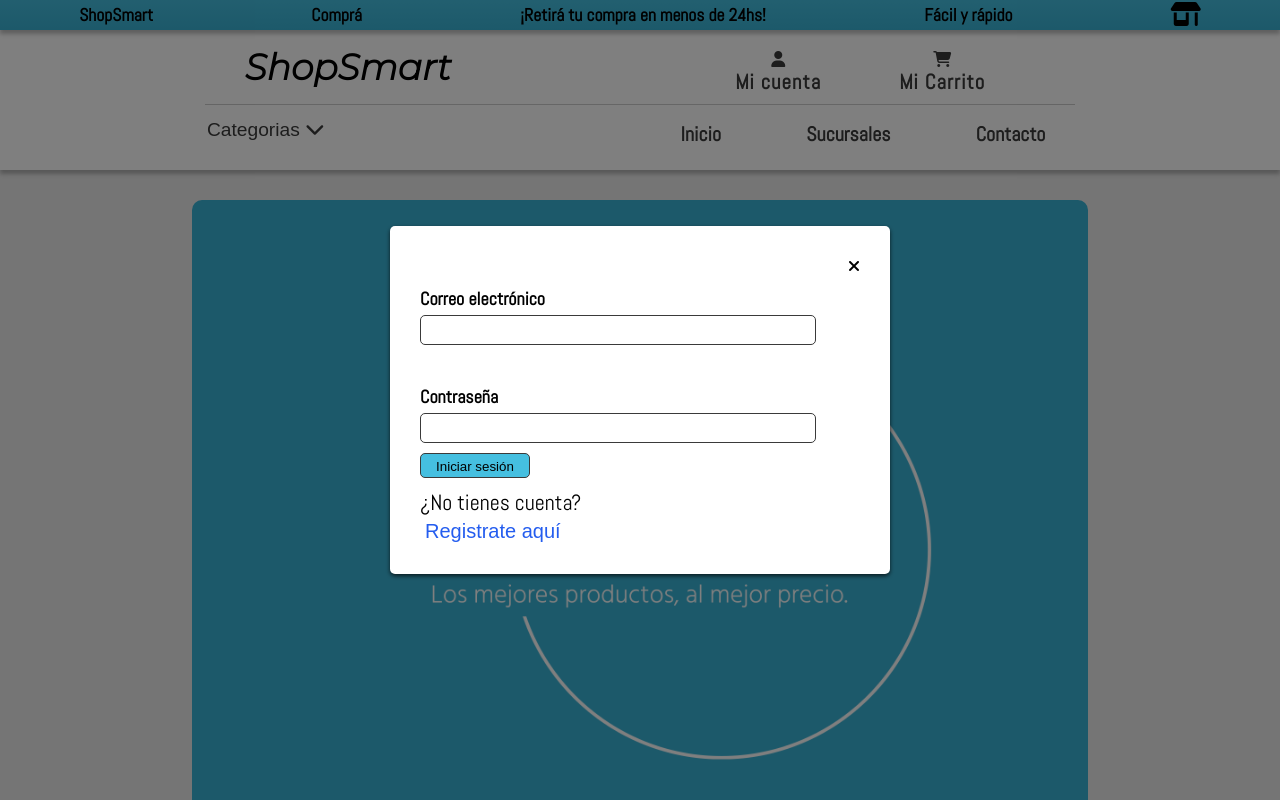
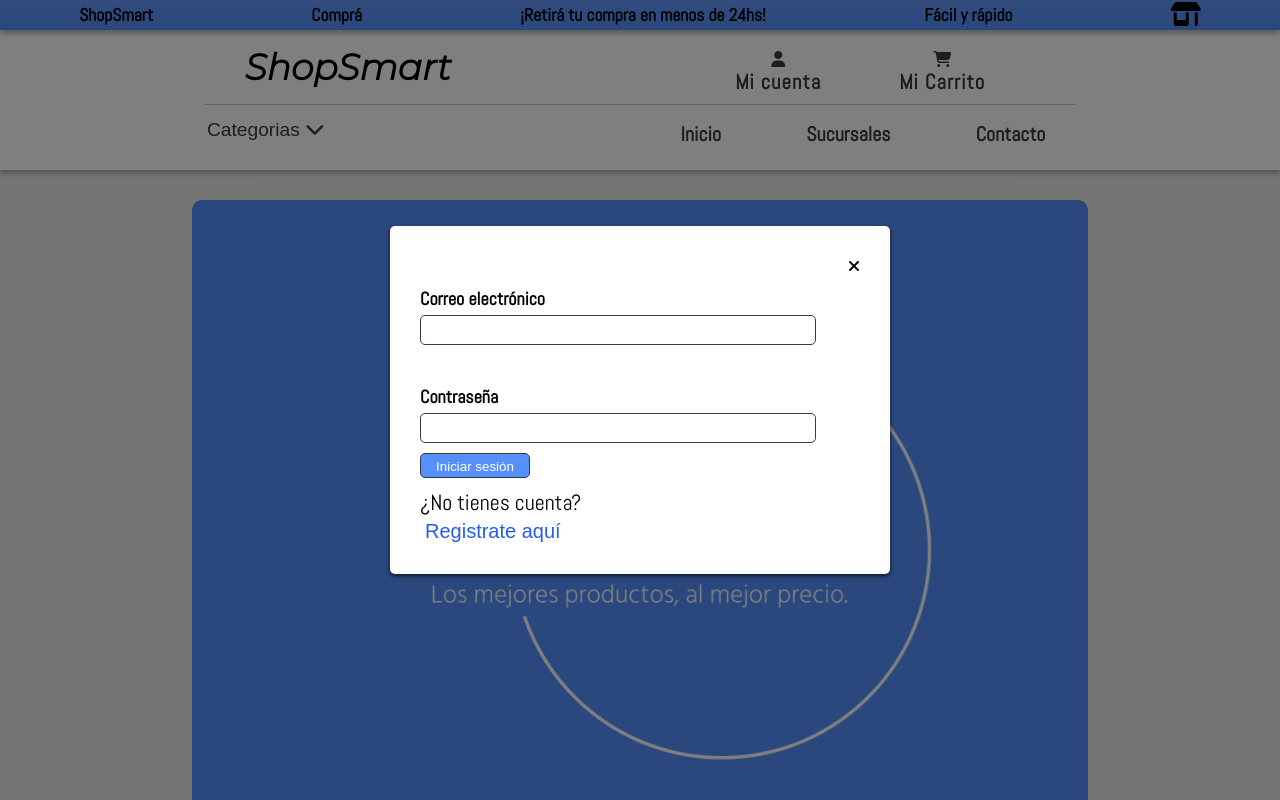
Before and after one commit to MateoCao/codo-a-codo-proyecto, a plain HTML site: page index.html in a window 1280 px wide. Both pictures are taken after a click on the item "Mi cuenta". Shown: the top 800 px of the page. Drawn offline with nearby package versions, Linux system fonts and the light colour scheme; no server answers; a web font is replaced by a local one.

Commit message:
Cambiando colores y aspectos visuales

```diff
--- a/contacto.css
+++ b/contacto.css
@@ -22,7 +22,7 @@ header {
 .header__logo {
     width: 100%;
     height: 30px;
-    background: linear-gradient(#45bfe0, #39b3d5);
+    background: linear-gradient(#6398fa, #5590fc);
     display: flex;
     justify-content: space-around;
     align-items: center;
@@ -159,12 +159,13 @@ nav {
     margin-top: 10px;
     border: 1.5px solid #3a3a3a;
     border-radius: 5px;
-    background-color: #45bfe0;
+    background-color: #5590fc;
     cursor: pointer;
+    color: white;
 }
 
 #my-account-login > form > :last-child:focus {
-    background-color: #3ba5c2;
+    background-color: #397cf7;
 }
 
 .login__register {
@@ -275,7 +276,7 @@ nav {
 }
 
 .formulario__grupo-input > input:focus {
-    border: 3px solid #17667c;
+    border: 3px solid #5590fc;
     outline: none;
 }
 
@@ -291,7 +292,7 @@ nav {
     height: 50px;
     font-size: 22px;
     align-self: center;
-    background-color: #2b8ca8;
+    background-color: #5590fc;
     border: none;
     border-radius: 3px;
     color: #fafafa;
@@ -299,7 +300,7 @@ nav {
 }
 
 #grupo__submit > input:hover {
-    background-color: #0f495a;
+    background-color: #2160d5;
     color: white;
 }
 
@@ -813,3 +814,24 @@ footer {
 }
 
 /* FIN FOOTER */
+
+/* INICIO SCROLL BAR */
+
+::-webkit-scrollbar {
+    width: 15px;
+}
+
+::-webkit-scrollbar-track {
+    background-color: rgb(242, 242, 242, 0.1);
+}
+
+::-webkit-scrollbar-thumb {
+    background: #5590fc;
+    border-radius: 2px;
+}
+
+::-webkit-scrollbar-thumb:hover {
+    background: #2e75f8;
+}
+
+/* FIN SCROLL BAR */
--- a/index.html
+++ b/index.html
@@ -295,7 +295,7 @@
         <section class="main__s1-front-total-container">
             <div class="main__s1-front-container">
                 <div class="main__s1-img-container">
-                    <img src="imagenes/ShopSmart-page-logo.png" alt="ShopSmartLogo" title="ShopSmartLogo">
+                    <img src="imagenes/shopsmart-high-resolution-color-logo.png" alt="ShopSmartLogo" title="ShopSmartLogo">
                 </div>
             </div>
         </section>
--- a/product-pages/productStyles.css
+++ b/product-pages/productStyles.css
@@ -22,7 +22,7 @@ header {
 .header__logo {
     width: 100%;
     height: 30px;
-    background: linear-gradient(#45bfe0, #39b3d5);
+    background: linear-gradient(#6398fa, #5590fc);
     display: flex;
     justify-content: space-around;
     align-items: center;
@@ -159,12 +159,13 @@ nav {
     margin-top: 10px;
     border: 1.5px solid #3a3a3a;
     border-radius: 5px;
-    background-color: #45bfe0;
+    background-color: #5590fc;
     cursor: pointer;
+    color: white;
 }
 
 #my-account-login > form > :last-child:focus {
-    background-color: #3ba5c2;
+    background-color: #2e75f8;
 }
 
 .login__register {
@@ -275,7 +276,7 @@ nav {
 }
 
 .formulario__grupo-input > input:focus {
-    border: 3px solid #17667c;
+    border: 3px solid #5590fc;
     outline: none;
 }
 
@@ -291,7 +292,7 @@ nav {
     height: 50px;
     font-size: 22px;
     align-self: center;
-    background-color: #2b8ca8;
+    background-color: #5590fc;
     border: none;
     border-radius: 3px;
     color: #fafafa;
@@ -299,7 +300,7 @@ nav {
 }
 
 #grupo__submit > input:hover {
-    background-color: #0f495a;
+    background-color: #2e75f8;
     color: white;
 }
 
@@ -592,7 +593,7 @@ main {
 
 .info-rating-container > i {
     font-size: 22px;
-    color: #48c8e2;
+    color: #2469e8;
 }
 
 .info-top-container > h3 {
@@ -617,11 +618,11 @@ main {
     color: white;
     cursor: pointer;
     border-radius: 5px;
-    background-color: #39b3d5;
+    background-color: #5590fc;
 }
 
 .info-btns-container > button:hover {
-    background-color: #1dabd2;
+    background-color: #2e75f8;
 }
 
 .main__description-product {
@@ -741,12 +742,12 @@ main {
     color: white;
     cursor: pointer;
     border-radius: 5px;
-    background-color: #39b3d5;
+    background-color: #5590fc;
     margin-top: 5px;
 }
 
 #send-comment:hover {
-    background-color: #1dabd2;
+    background-color: #2e75f8;
 }
 
 /* Fin escribir comentario */
@@ -785,3 +786,25 @@ footer {
 .footer__icons > i:hover {
     color: #fafafa;
 }
+
+
+/* INICIO SCROLL BAR */
+
+::-webkit-scrollbar {
+    width: 15px;
+}
+
+::-webkit-scrollbar-track {
+    background-color: rgb(242, 242, 242, 0.1);
+}
+
+::-webkit-scrollbar-thumb {
+    background: #5590fc;
+    border-radius: 2px;
+}
+
+::-webkit-scrollbar-thumb:hover {
+    background: #2e75f8;
+}
+
+/* FIN SCROLL BAR */
--- a/styles.css
+++ b/styles.css
@@ -22,7 +22,7 @@ header {
 .header__logo {
     width: 100%;
     height: 30px;
-    background: linear-gradient(#45bfe0, #39b3d5);
+    background: linear-gradient(#6398fa, #5590fc);
     display: flex;
     justify-content: space-around;
     align-items: center;
@@ -159,12 +159,13 @@ nav {
     margin-top: 10px;
     border: 1.5px solid #3a3a3a;
     border-radius: 5px;
-    background-color: #45bfe0;
+    background-color: #5590fc;
     cursor: pointer;
+    color: white;
 }
 
 #my-account-login > form > :last-child:focus {
-    background-color: #3ba5c2;
+    background-color: #397cf7;
 }
 
 .login__register {
@@ -275,7 +276,7 @@ nav {
 }
 
 .formulario__grupo-input > input:focus {
-    border: 3px solid #17667c;
+    border: 3px solid #3478f7;
     outline: none;
 }
 
@@ -291,7 +292,7 @@ nav {
     height: 50px;
     font-size: 22px;
     align-self: center;
-    background-color: #2b8ca8;
+    background-color: #5590fc;
     border: none;
     border-radius: 3px;
     color: #fafafa;
@@ -299,7 +300,7 @@ nav {
 }
 
 #grupo__submit > input:hover {
-    background-color: #0f495a;
+    background-color: #2160d5;
     color: white;
 }
 
@@ -511,6 +512,7 @@ nav {
     border-top: 0.5px solid black;
     padding: 5px 15px;
     background-color: white;
+    transition: 0.4s;
 }
 
 .header__nav-options-container-products-display:first-child {
@@ -518,7 +520,8 @@ nav {
 }
 
 .header__nav-options-container-products-display > li:hover {
-    background-color: #cdeff8;
+    background-color: #70a1fe;
+    transition: 0.4s;
 }
 
 .header__nav-options-container-products-display > li > a {
@@ -567,7 +570,7 @@ main {
 /* INICIO MAIN PORTADA */
 
 .main__s1-front-total-container {
-    background-color: #39b3d5;
+    background-color: #5590fc;
     height: 700px;
     margin: 30px auto 20px auto;
     border-radius: 10px;
@@ -646,7 +649,7 @@ main {
 .product {
     background-color: white;
     font-size: 1.5rem;
-    border: 1px solid #686868;
+    border: 1px solid #cbcbcb;
     border-radius: 5px;
     height: 400px;
     width: 340px;
@@ -660,7 +663,7 @@ main {
 .productImgTotalContainer {
     text-align: center;
     padding: 15px;
-    border-bottom: 0.5px solid rgb(150, 150, 150);
+    border-bottom: 1px solid rgb(150, 150, 150);
     height: 60%;
 
 }
@@ -762,12 +765,12 @@ footer {
 }
 
 ::-webkit-scrollbar-thumb {
-    background: #3098b5;
+    background: #5590fc;
     border-radius: 2px;
 }
 
 ::-webkit-scrollbar-thumb:hover {
-    background: #3aa8c7;
+    background: #2e75f8;
 }
 
 /* FIN SCROLL BAR */
--- a/sucursales.css
+++ b/sucursales.css
@@ -22,7 +22,7 @@ header {
 .header__logo {
     width: 100%;
     height: 30px;
-    background: linear-gradient(#45bfe0, #39b3d5);
+    background: linear-gradient(#6398fa, #5590fc);
     display: flex;
     justify-content: space-around;
     align-items: center;
@@ -159,12 +159,13 @@ nav {
     margin-top: 10px;
     border: 1.5px solid #3a3a3a;
     border-radius: 5px;
-    background-color: #45bfe0;
+    background-color: #5590fc;
     cursor: pointer;
+    color: white;
 }
 
 #my-account-login > form > :last-child:focus {
-    background-color: #3ba5c2;
+    background-color: #2e75f8;
 }
 
 .login__register {
@@ -275,7 +276,7 @@ nav {
 }
 
 .formulario__grupo-input > input:focus {
-    border: 3px solid #17667c;
+    border: 3px solid #5590fc;
     outline: none;
 }
 
@@ -291,7 +292,7 @@ nav {
     height: 50px;
     font-size: 22px;
     align-self: center;
-    background-color: #2b8ca8;
+    background-color: #5590fc;
     border: none;
     border-radius: 3px;
     color: #fafafa;
@@ -299,7 +300,7 @@ nav {
 }
 
 #grupo__submit > input:hover {
-    background-color: #0f495a;
+    background-color: #2e75f8;
     color: white;
 }
 
@@ -550,7 +551,7 @@ main {
 
 .locations-container {
     position: absolute;
-    background-color: #39b3d5;
+    background-color: #5590fc;
     text-align: center;
     height: 160px;
     width: 280px;
@@ -558,6 +559,7 @@ main {
     top: 29%;
     margin-top: 1px;
     z-index: 20;
+    color: white;
 }
 
 .locations-container > h3 {
@@ -625,10 +627,10 @@ footer {
 }
 
 ::-webkit-scrollbar-thumb {
-    background: #3098b5;
+    background: #5590fc;
     border-radius: 2px;
 }
 
 ::-webkit-scrollbar-thumb:hover {
-    background: #3aa8c7;
+    background: #2e75f8;
 }
```
Also changed, not shown: imagenes/shopsmart-high-resolution-color-logo.png (added).
